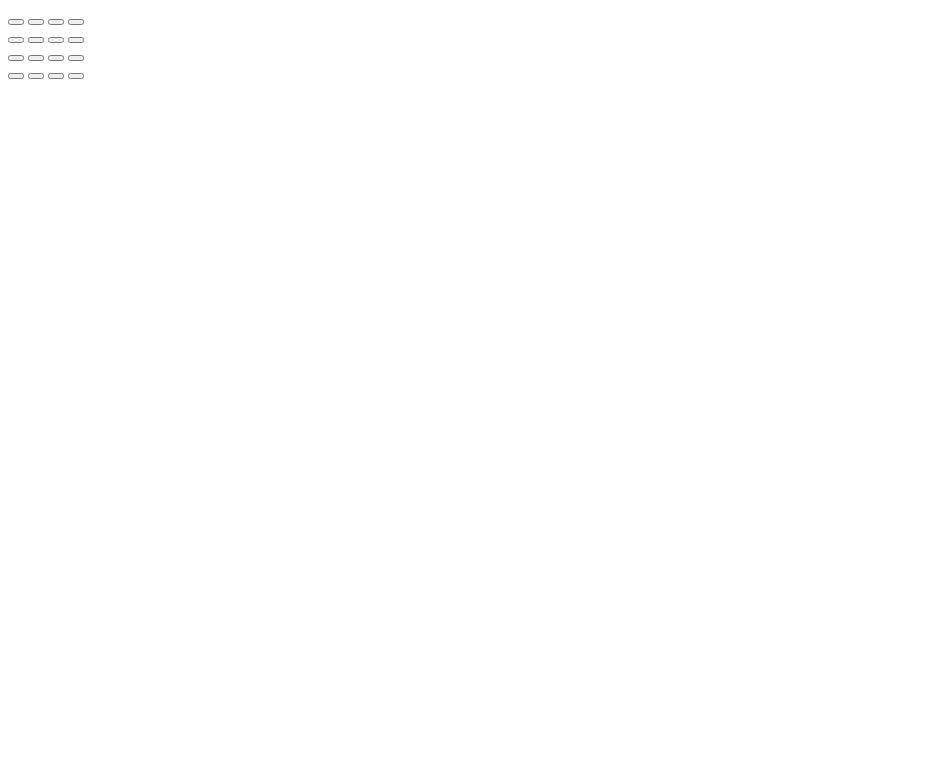
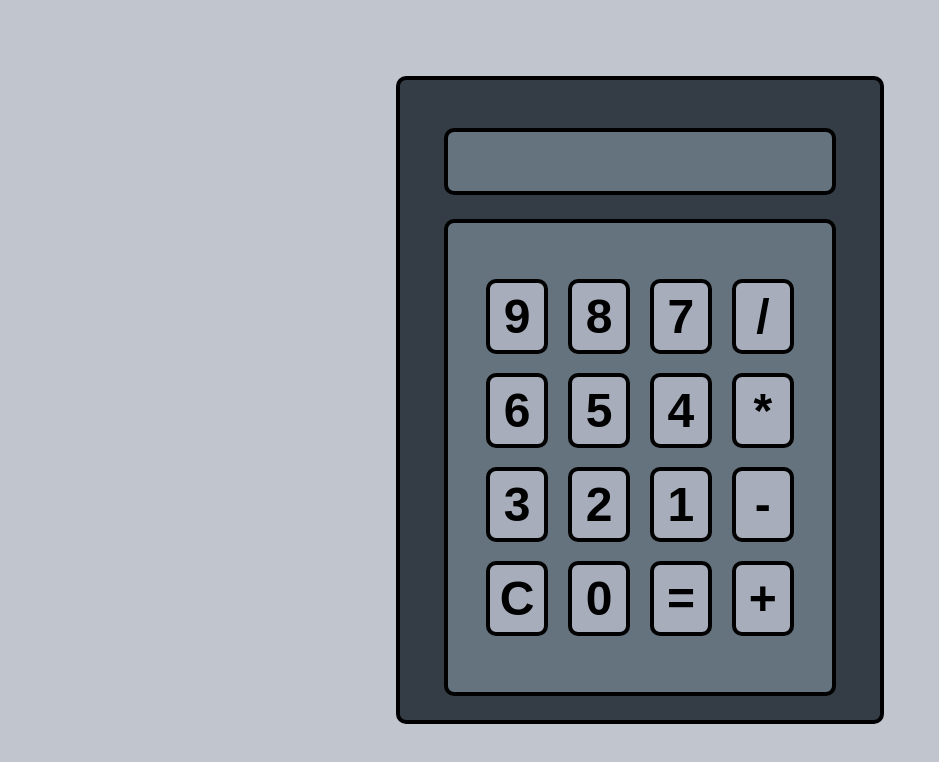
Before and after one commit to sinkevicius3/odin-calculator, a plain HTML site: page index.html in a window 1280 px wide. Shown: the whole page, without its empty margins (0-939 px from the left). Drawn offline with Linux system fonts and the light colour scheme.

Commit message:
Created first version of calculator styling.

```diff
--- a/index.html
+++ b/index.html
@@ -4,38 +4,41 @@
   <meta charset="UTF-8">
   <meta name="viewport" content="width=device-width, initial-scale=1.0">
   <title>Calculator</title>
+  <link rel="preconnect" href="https://fonts.googleapis.com">
+  <link rel="preconnect" href="https://fonts.gstatic.com" crossorigin>
+  <link href="https://fonts.googleapis.com/css2?family=Roboto:ital,wght@0,100..900;1,100..900&display=swap" rel="stylesheet">
   <link rel="stylesheet" href="style.css">
   <script src="script.js"></script>
 </head>
 <body>
   <div id="calculator-body">
-    <div id="calculator-screen">
+    <div id="screen">
 
     </div>
     <div id="numpad">
-      <div id="top-row">
-        <button id="btn-9"></button>
-        <button id="btn-8"></button>
-        <button id="btn-7"></button>
-        <button id="btn-/"></button>
+      <div id="top-row" class="rows">
+        <button id="btn-9">9</button>
+        <button id="btn-8">8</button>
+        <button id="btn-7">7</button>
+        <button id="btn-/">/</button>
       </div>
-      <div id="second-top-row">
-        <button id="btn-6"></button>
-        <button id="btn-5"></button>
-        <button id="btn-4"></button>
-        <button id="btn-*"></button>
+      <div id="second-top-row" class="rows">
+        <button id="btn-6">6</button>
+        <button id="btn-5">5</button>
+        <button id="btn-4">4</button>
+        <button id="btn-*">*</button>
       </div>
-      <div id="second-bottom-row">
-        <button id="btn-3"></button>
-        <button id="btn-2"></button>
-        <button id="btn-1"></button>
-        <button id="btn--"></button>
+      <div id="second-bottom-row" class="rows">
+        <button id="btn-3">3</button>
+        <button id="btn-2">2</button>
+        <button id="btn-1">1</button>
+        <button id="btn--">-</button>
       </div>
-      <div id="bottom-row">
-        <button id="btn-C"></button>
-        <button id="btn-0"></button>
-        <button id="btn-="></button>
-        <button id="btn-+"></button>
+      <div id="bottom-row" class="rows">
+        <button id="btn-C">C</button>
+        <button id="btn-0">0</button>
+        <button id="btn-=">=</button>
+        <button id="btn-+">+</button>
       </div>
     </div>
   </div>
--- a/style.css
+++ b/style.css
@@ -0,0 +1,71 @@
+body {
+  font-family: 'Roboto', Arial;
+  padding: 0;
+  margin: 0;
+  height: 100vh;
+  width: 100vw;
+  display: flex;
+  justify-content: center;
+  align-items: center;
+  background-color: #c0c5ce;
+}
+
+#calculator-body{
+  height: 80vh;
+  width: 60vh;
+  background-color: #343d46;
+  border: 4px solid black;
+  border-radius: 10px;
+
+  display: flex;
+  flex-direction: column;
+  align-items: center;
+}
+
+#screen {
+  margin: 10% 0 5% 0;
+  height: 10%;
+  width: 80%;
+  background-color: #65737e;
+  border: 4px solid black;
+  border-radius: 10px;
+}
+
+#numpad {
+  margin: 0 0 5% 0;
+  height: 80%;
+  width: 80%;
+  background-color: #65737e;
+  border: 4px solid black;
+  border-radius: 10px;
+
+  display: flex;
+  flex-direction: column;
+  justify-content: center;
+  align-items: center   ;
+}
+
+.rows{
+  margin: 0;
+  padding: 0;
+  /* border: 2px solid black; */
+  height: 20%;
+  width: 80%;
+
+  display: flex;
+  justify-content: space-between;
+  align-items: center;
+
+}
+
+button {
+  height: 80%;
+  width: 20%;
+  text-align: center;
+  font-size: 300%;
+  font-weight: 700;
+  background-color: #a7adba;
+  border: 4px solid black;
+  border-radius: 10px;
+  cursor: pointer;
+}
```
